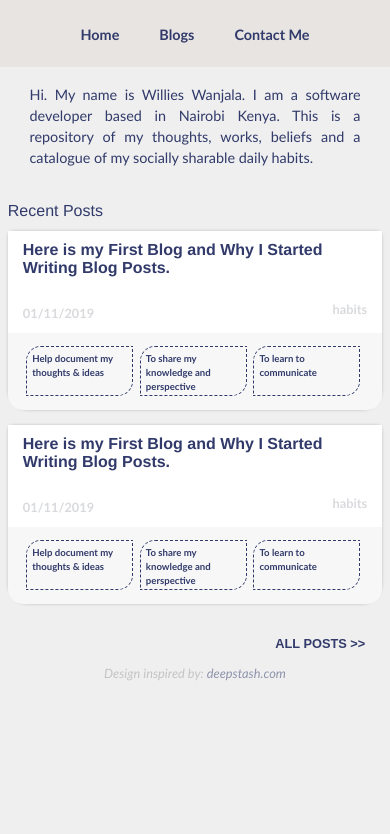
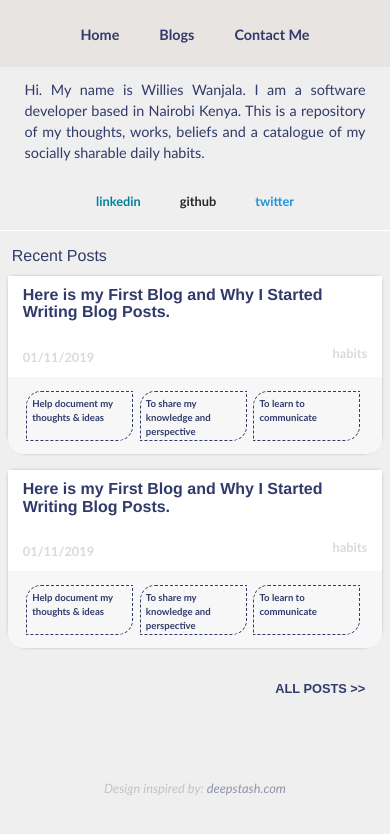
Before and after one commit to willeswa/willies.com, a Gatsby site: page / in a window 390 px wide. Built offline with nearby package versions, Linux system fonts and the light colour scheme; Gatsby itself is replaced by a stand-in of ours.

Commit message:
fix display on mobile

```diff
--- a/src/components/layout.module.css
+++ b/src/components/layout.module.css
@@ -90,6 +90,7 @@ header {
     border: none;
 }
 
+
 footer {
     padding: 10px 55px;
     font-size: 0.8em;
@@ -102,6 +103,7 @@ footer *{
 footer p {
     margin-top: 2%;
     color: #999999;
+    text-align: center;
 }
 
 @media only screen and (max-width: 600px) {
@@ -138,9 +140,8 @@ footer p {
       margin: 1%;
   }
 
-  footer {
+  footer p{
       padding: 0;
-      text-align: center;
-      margin-top: 30%;
+      margin-top: 20%;
   }
 }
--- a/src/pages/index.js
+++ b/src/pages/index.js
@@ -13,6 +13,11 @@ export default () => (
         Nairobi Kenya. This is a repository of my thoughts, works, beliefs and a
         catalogue of my socially sharable daily habits.
       </p>
+    </div>
+    <div className={layout.social}>
+    <span><a href='https://www.linkedin.com/in/godfrey-wanjala-14601a73/' className={layout.linkedin}>linkedin</a></span>
+    <span><a href='https://github.com/willeswa' className={layout.github}>github</a></span>
+    <span><a href='https://twitter.com/wanjalake' className={layout.twitter}>twitter</a></span>
     </div>
     <div>
       <h4 className={layout.postsHeader}>Recent Posts</h4>
--- a/src/pages/pages.module.css
+++ b/src/pages/pages.module.css
@@ -4,12 +4,32 @@
     text-align: center;
     font-size: 0.9em;
     font-weight: 200;
-    padding: 10px;
+    padding: 5px;
 }
 
 .aboutron h3 {
     font-size: 1.1em;
     margin: 2%;
+}
+.social {
+    text-align: center;
+    /* padding: 5px 15px; */
+    font-size: 0.8em;
+    margin-bottom: 5%;
+}
+
+
+.linkedin{
+    color: #00829A;
+}
+
+.github{
+    color: #24292E;
+    margin: 0 5%;
+}
+
+.twitter{
+    color: #1C95E0;
 }
 
 .postsHeader {
@@ -30,4 +50,14 @@
     .postsHeader {
         padding: 0 2%;
     }
+
+    .github{
+        margin: 0 10%;
+    }
+
+    .postsHeader {
+        border-top: #FFFFFF 1px solid;
+        padding: 4% 0 0 3%;
+    }
+
 }
```
